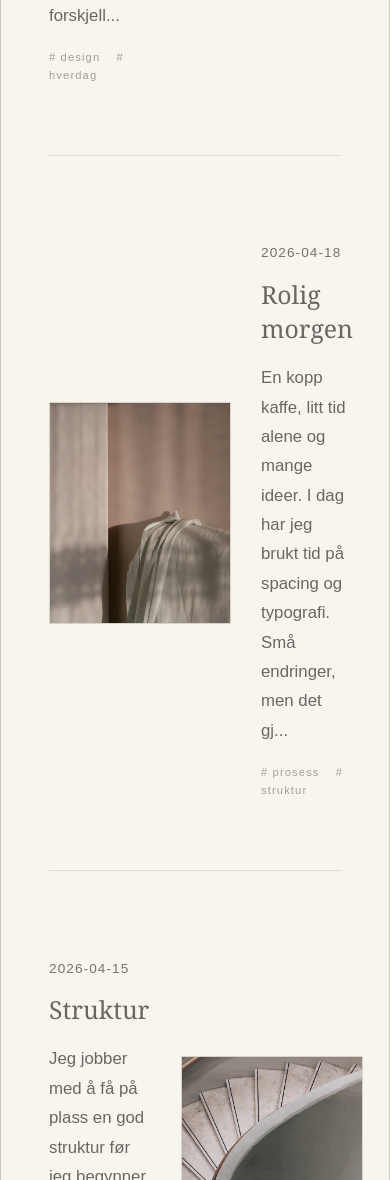
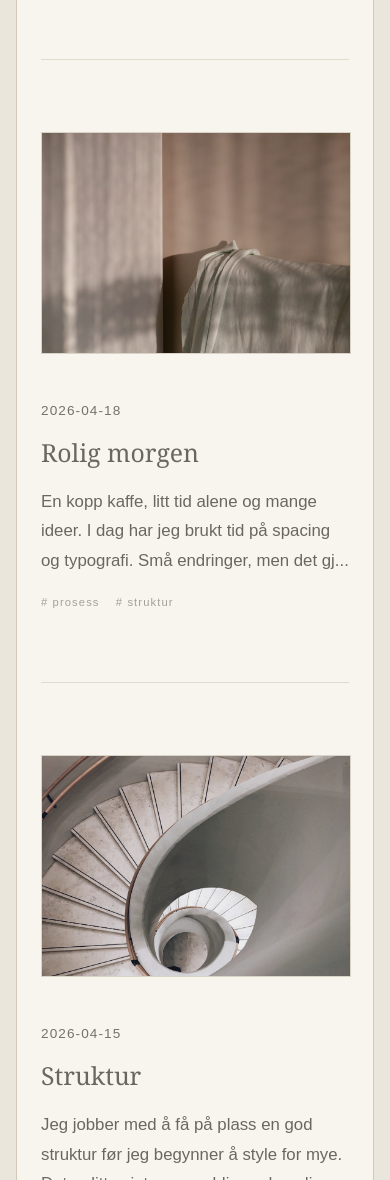
Before and after one commit to mbekkhus/FinalProject-DearJournal-PRO1002, a Flask app: page / in a window 390 px wide. Shown: the part 5320-6500 px from the top of the page. Run offline with Flask 3, Linux system fonts and the light colour scheme; data comes from the database, SQL or seed files in the repository.

Commit message:
improve mobile layout and finalize styling

```diff
--- a/static/style.css
+++ b/static/style.css
@@ -632,3 +632,58 @@ button:hover {
 .modal-delete {
   padding: 9px 16px;
 }
+
+/* ------------------------------
+   Mobile
+-------------------------------*/
+@media (max-width: 700px) {
+  header {
+    padding: 20px 24px;
+  }
+
+  .header-inner {
+
+    align-items: flex-start;
+    gap: 16px;
+  }
+
+  main {
+    margin: 20px 16px;
+    padding: 28px 24px;
+  }
+
+  .hero {
+    height: 240px;
+    margin: 32px auto 24px;
+  }
+
+  .hero-overlay h2 {
+    font-size: 2rem;
+  }
+
+  .post-preview,
+  .post-preview:first-of-type,
+  .post-preview:nth-of-type(even) {
+    grid-template-columns: 1fr;
+  }
+
+  .post-preview:nth-of-type(even) .post-image {
+    order: 0;
+  }
+
+ .post-image,
+ .post-preview:first-of-type .post-image {
+  width: 100%;
+  max-width: 360px;
+  height: 220px;
+  margin: 0 auto;
+}
+
+  .comment-field {
+    width: 100%;
+  }
+
+  .comment {
+    max-width: 100%;
+  }
+}
```
